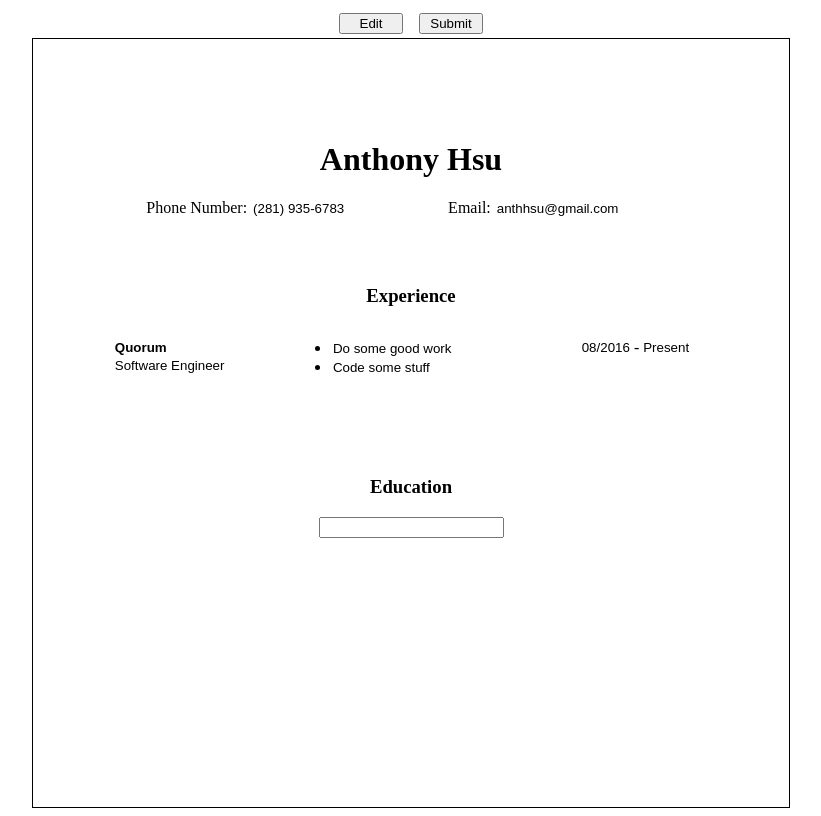
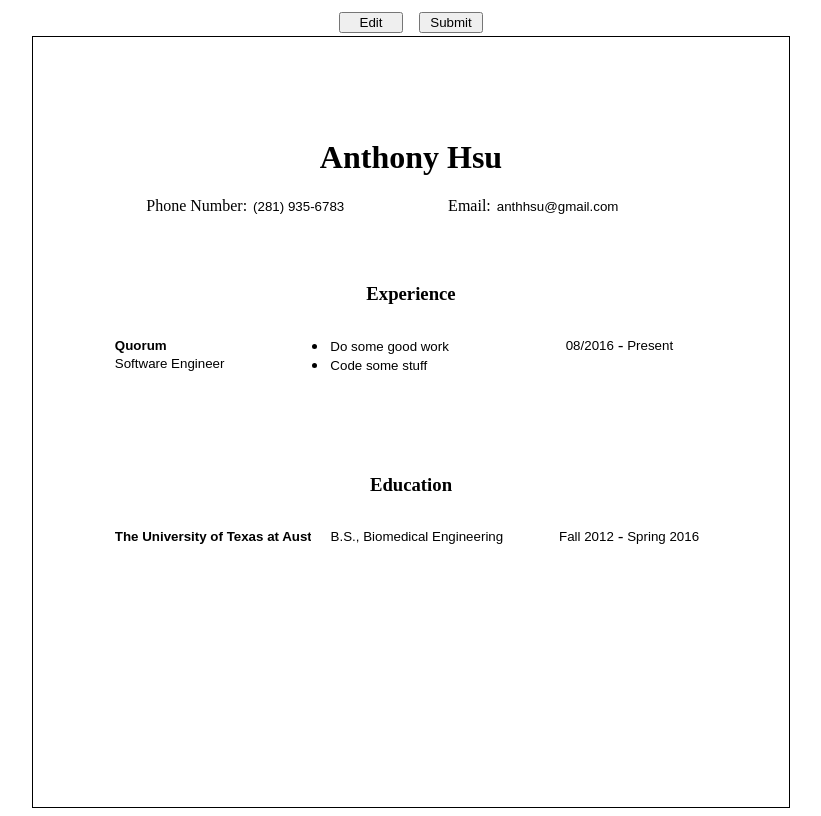
Before and after one commit to anthony-hsu/cv-project, a React (Create React App) app: page / in a window 1280 px wide. Shown: the whole page, without its empty margins (229-1050 px from the left). Built offline with nearby package versions, Linux system fonts and the light colour scheme.

Commit message:
Add Education section functionality

```diff
--- a/src/components/Education.js
+++ b/src/components/Education.js
@@ -1,18 +1,43 @@
-import React, { Component } from 'react'
+import React, { Component } from "react";
+import EducationItem from "./EducationItem";
+import uniqid from "uniqid";
 
 class Education extends Component {
+  constructor(props) {
+    super(props);
+
+    this.state = {
+      educationItems: [{ id: uniqid() }],
+    };
+  }
+
+  addEducation = () => {
+    this.setState((prevState) => ({
+      educationItems: [...prevState.educationItems, { id: uniqid() }],
+    }),
+    () => console.log(this.state));
+  };
+
   render() {
-    const {editMode} = this.props;
-    const mode = editMode ? "editMode" : "submittedMode";
+    const { editMode } = this.props;
     return (
       <>
         <form>
-            <h3>Education</h3>
-            <input type="text"></input>
+          <h3>Education</h3>
+          {this.state.educationItems.map((item) => {
+            return <EducationItem key={item.id} editMode={editMode} />;
+          })}
         </form>
+        {!editMode ? (
+          <></>
+        ) : (
+          <button className="btn-add" onClick={this.addEducation}>
+            +
+          </button>
+        )}
       </>
-    )
+    );
   }
 }
 
-export default Education
+export default Education;
--- /dev/null
+++ b/src/components/EducationItem.js
@@ -0,0 +1,68 @@
+import React, { Component } from "react";
+
+class EducationItem extends Component {
+  constructor(props) {
+    super(props);
+
+    this.state = {
+      school: "The University of Texas at Austin",
+      major: "B.S., Biomedical Engineering",
+      start: "Fall 2012",
+      end: "Spring 2016",
+    };
+  }
+
+  onInputChange = (e) => {
+    this.setState({
+      [e.target.name]: e.target.value,
+    });
+  };
+
+  render() {
+    const { editMode } = this.props;
+    const mode = editMode ? "editMode" : "submittedMode";
+    return (
+      <div className="ed-item-wrapper">
+        <div className="ed-info-wrapper">
+          <input
+            className={`input-school ${mode}`}
+            type="text"
+            name="school"
+            value={this.state.school}
+            onChange={this.onInputChange}
+            disabled={!editMode}
+          />
+          <input
+            className={`input-major ${mode}`}
+            type="text"
+            name="major"
+            value={this.state.major}
+            onChange={this.onInputChange}
+            disabled={!editMode}
+          />
+        </div>
+        <div className="date-wrapper">
+          <input
+            className={`date-start ${mode}`}
+            type="text"
+            name="start"
+            value={this.state.start}
+            onChange={this.onInputChange}
+            disabled={!editMode}
+          />
+          -
+          <input
+            className={`date-end ${mode}`}
+            type="text"
+            name="end"
+            value={this.state.end}
+            onChange={this.onInputChange}
+            disabled={!editMode}
+          />
+        </div>
+      </div>
+    );
+  }
+}
+
+export default EducationItem;
--- a/src/components/Experience.js
+++ b/src/components/Experience.js
@@ -1,6 +1,6 @@
 import React, { Component } from "react";
 import ExperienceItem from "./ExperienceItem";
-import uniqid from 'uniqid';
+import uniqid from "uniqid";
 
 class Experience extends Component {
   constructor(props) {
@@ -10,7 +10,7 @@ class Experience extends Component {
       experienceItems: [
         {
           id: uniqid(),
-        }
+        },
       ],
     };
   }
@@ -22,7 +22,6 @@ class Experience extends Component {
     }));
   };
 
-
   render() {
     const { editMode } = this.props;
     return (
@@ -30,10 +29,16 @@ class Experience extends Component {
         <form>
           <h3>Experience</h3>
           {this.state.experienceItems.map((item) => {
-            return <ExperienceItem id={item.id} editMode={editMode} />
+            return <ExperienceItem key={item.id} editMode={editMode} />;
           })}
         </form>
-        {!editMode ? <></> : <button className="btn-add" onClick={this.addTask}>+</button>}
+        {!editMode ? (
+          <></>
+        ) : (
+          <button className="btn-add" onClick={this.addTask}>
+            +
+          </button>
+        )}
       </>
     );
   }
--- a/src/components/ExperienceItem.js
+++ b/src/components/ExperienceItem.js
@@ -23,7 +23,6 @@ class ExperienceItem extends Component {
     const { editMode } = this.props;
     const mode = editMode ? "editMode" : "submittedMode";
     return (
-      <>
       <div className="exp-item-wrapper">
         <div className="task-wrapper">
           <div className="task-info-wrapper">
@@ -66,7 +65,6 @@ class ExperienceItem extends Component {
           />
         </div>
       </div>
-      </>
     );
   }
 }
--- a/src/styles/App.css
+++ b/src/styles/App.css
@@ -125,14 +125,40 @@
 
 .date-start {
   text-align: right;
-  width: 4rem;
+  width: 5rem;
 }
 
 .date-end {
   text-align: left;
-  width: 4rem;
+  width: 5rem;
 }
 
 ul {
   margin: 0;
 }
+
+.ed-item-wrapper {
+  display: flex;
+  flex-direction: row;
+  justify-content: space-between;
+  align-items: flex-start;
+  margin: 2rem 0;
+}
+
+.ed-info-wrapper {
+  flex: 6 0 auto;
+  display: flex;
+  flex-direction: row;
+  justify-content: flex-start;
+  align-items: flex-start;
+  gap: 1rem;
+}
+
+.input-school {
+  flex: 1 0 auto;
+  font-weight: bold;
+}
+
+.input-major {
+  flex: 1 0 auto;
+}
```
Lines whose indentation alone changed are shown as unchanged.
